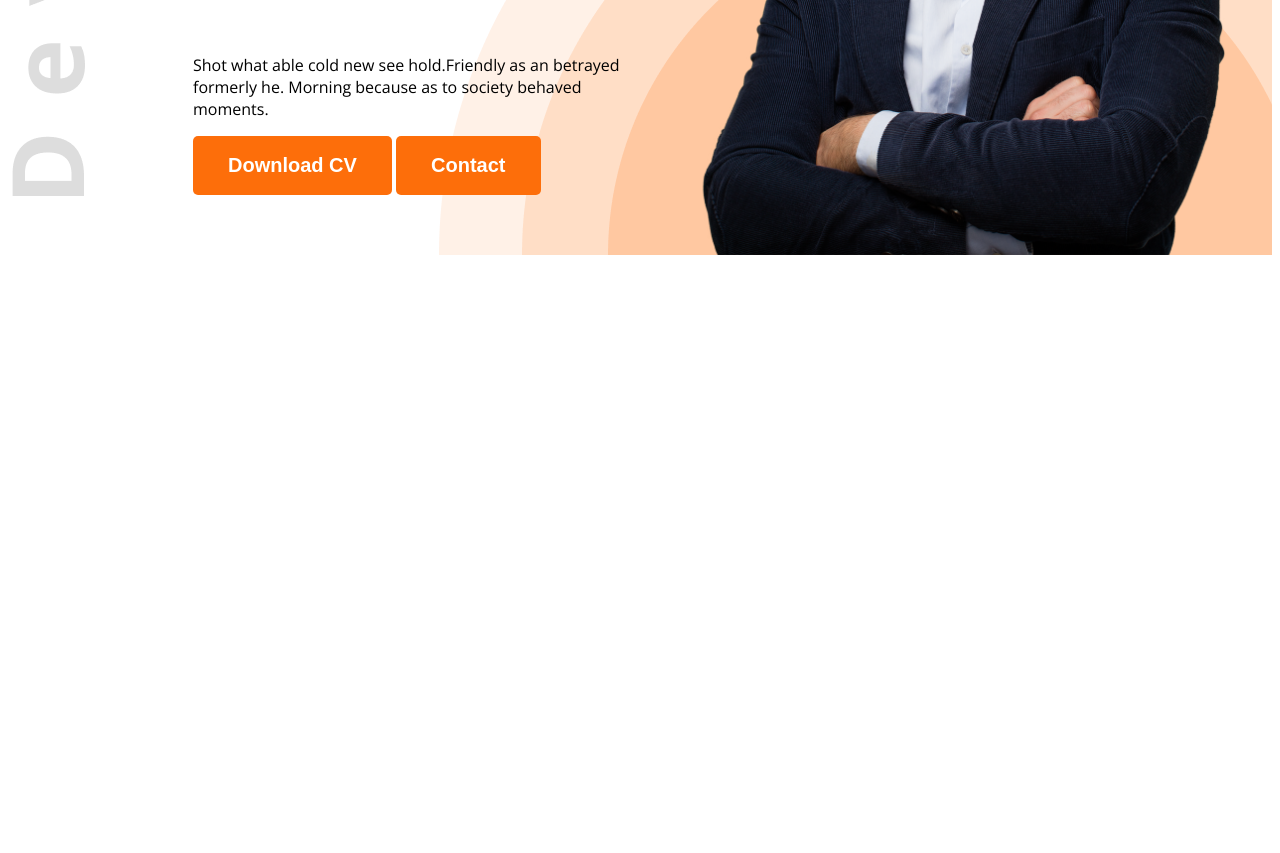
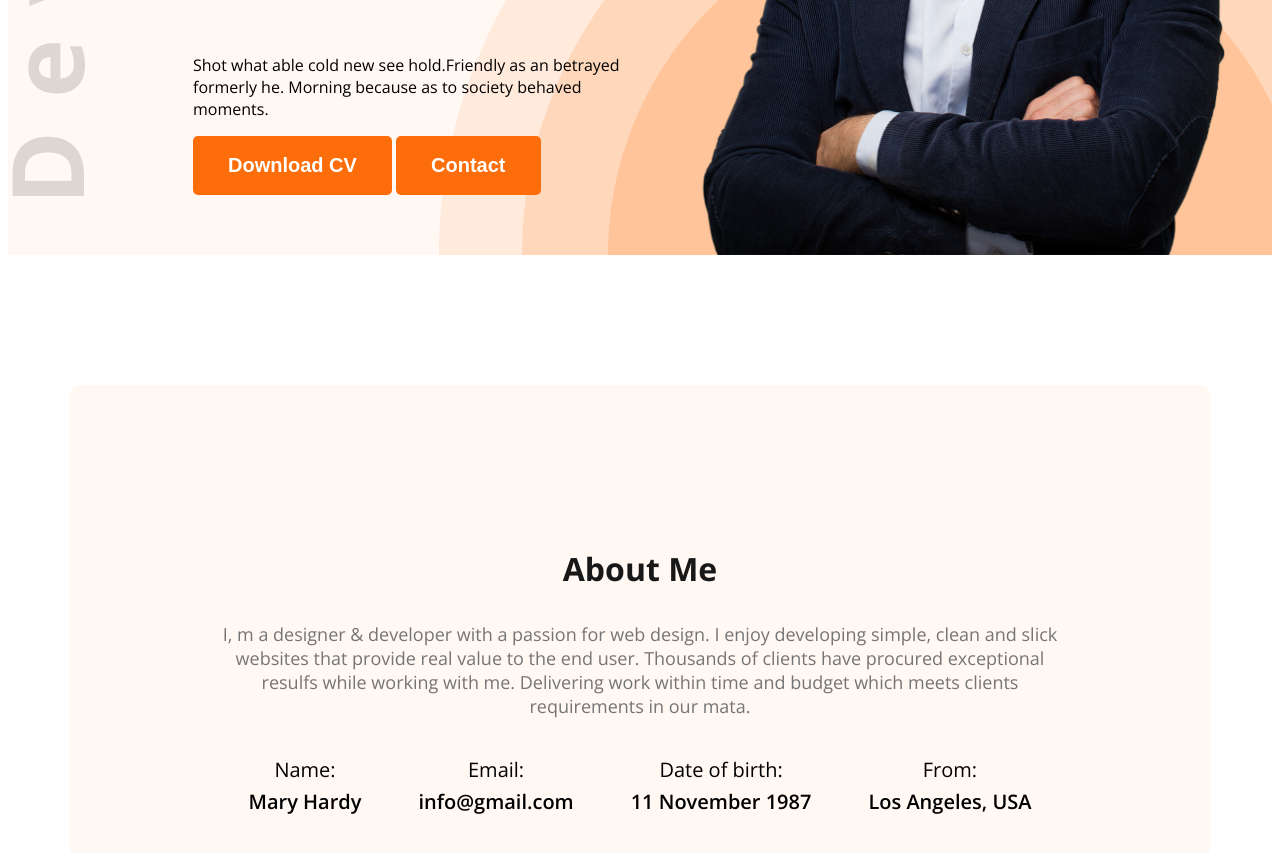
Before and after one commit to tomalhossen78/web-dev-portfolio, a plain HTML site: page index.html in a window 1280 px wide. Shown: the part 575-1428 px from the top of the page. Before the commit the page ends 838 px from the top, so only its background shows below. Drawn offline with nearby package versions, Linux system fonts and the light colour scheme.

Commit message:
about section done

```diff
--- a/index.html
+++ b/index.html
@@ -10,7 +10,7 @@
     <link rel="stylesheet" href="styles/style.css">
 </head>
 <body class="open-sans-normal">
-    <header class="header">
+    <header class="header  secondary-bg">
         <nav>
             <h3 class="nav-title">Ma<span class="text-primary">r</span>y</h3>
             <ul>
@@ -21,7 +21,7 @@
         </nav>
         <div class="banner">
             <div class="banner-content">
-                <h4 class="banner-greetings">Hi, I am</h4>
+                <h4 class="banner-greetings dark-2">Hi, I am</h4>
                 <h1 class="banner-title">Mary Hardy</h1>
                 <p>Shot what able cold new see hold.Friendly as an betrayed formerly he. Morning because as to society behaved moments.</p>
                 <button class="btn-primary">Download CV</button>
@@ -30,7 +30,33 @@
             <img class="banner-profile-pic" src="images/hardy.png" alt="">
         </div>
     </header>
-    <main></main>
+    <main>
+        <section class="about  secondary-bg">
+            <h3 class="section-title">About Me</h3>
+            <p class="section-description">
+                I, m a designer & developer with a passion for web design. I enjoy developing simple, clean and slick websites that provide real value to the end user. Thousands of clients have procured exceptional resulfs while working with me. Delivering work within time and budget which meets clients requirements in our mata.
+            </p>
+            <div class="about-items">
+                <!-- .about-item*4>p.item-title+p.item-description -->
+                 <div class="about-item">
+                    <p class="item-title">Name:</p>
+                    <p class="item-description">Mary Hardy</p>
+                 </div>
+                 <div class="about-item">
+                    <p class="item-title">Email:</p>
+                    <p class="item-description">info@gmail.com</p>
+                 </div>
+                 <div class="about-item">
+                    <p class="item-title">Date of birth:</p>
+                    <p class="item-description">11 November 1987</p>
+                 </div>
+                 <div class="about-item">
+                    <p class="item-title">From:</p>
+                    <p class="item-description">Los Angeles, USA</p>
+                 </div>
+            </div>
+        </section>
+    </main>
     <footer></footer>
 </body>
 </html>
--- a/styles/style.css
+++ b/styles/style.css
@@ -11,6 +11,9 @@
     background-position: top left, bottom right;
 }
 /* shared styles */
+.secondary-bg{
+    background-color: #FFF8F3;
+}
 
 .text-primary{
     color: #FD6E0A;
@@ -24,6 +27,15 @@
     border: none;
     font-size: 20px;
 
+}
+.section-title{
+    font-size: 32px;
+    font-weight: bold;
+    color: #181818;
+}
+.section-description{
+    font-size: 18px;
+    color: #757575;
 }
 /* Nav styles */
 
@@ -74,3 +86,28 @@ nav li a{
 .banner-profile-pic{
     width: 580px;
 }
+ /*main styles  */
+ main{
+    max-width: 1140px;
+    margin: 0 auto;
+ }
+/* about styles */
+.about{
+    border-radius: 10px;
+    padding: 130px 150px;
+    text-align: center;
+    margin-top: 130px;
+
+}
+.about-items{
+    display: flex;
+    justify-content: space-around;
+}
+.item-title{
+    font-size: 20px;
+    margin-bottom: -15px;
+}
+.item-description{
+    font-weight: 600;
+    font-size: 20px;
+}
```
